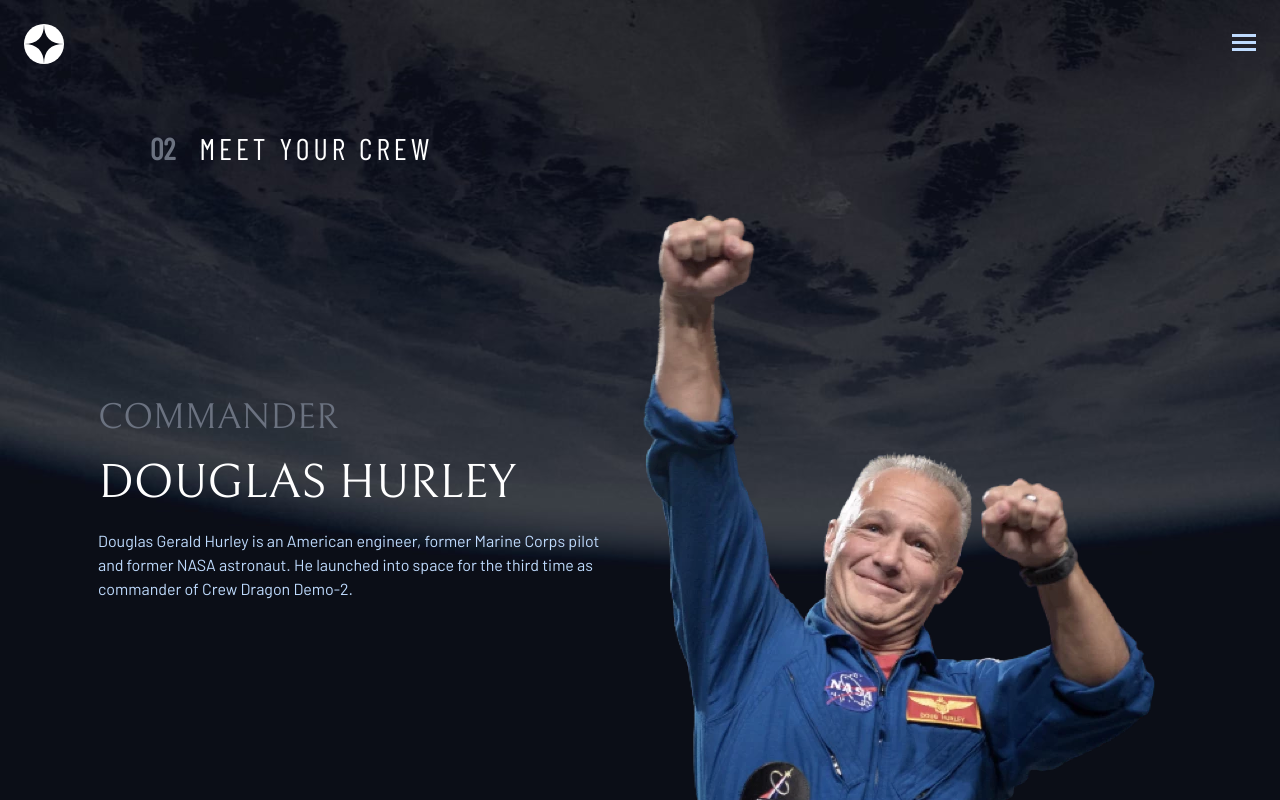
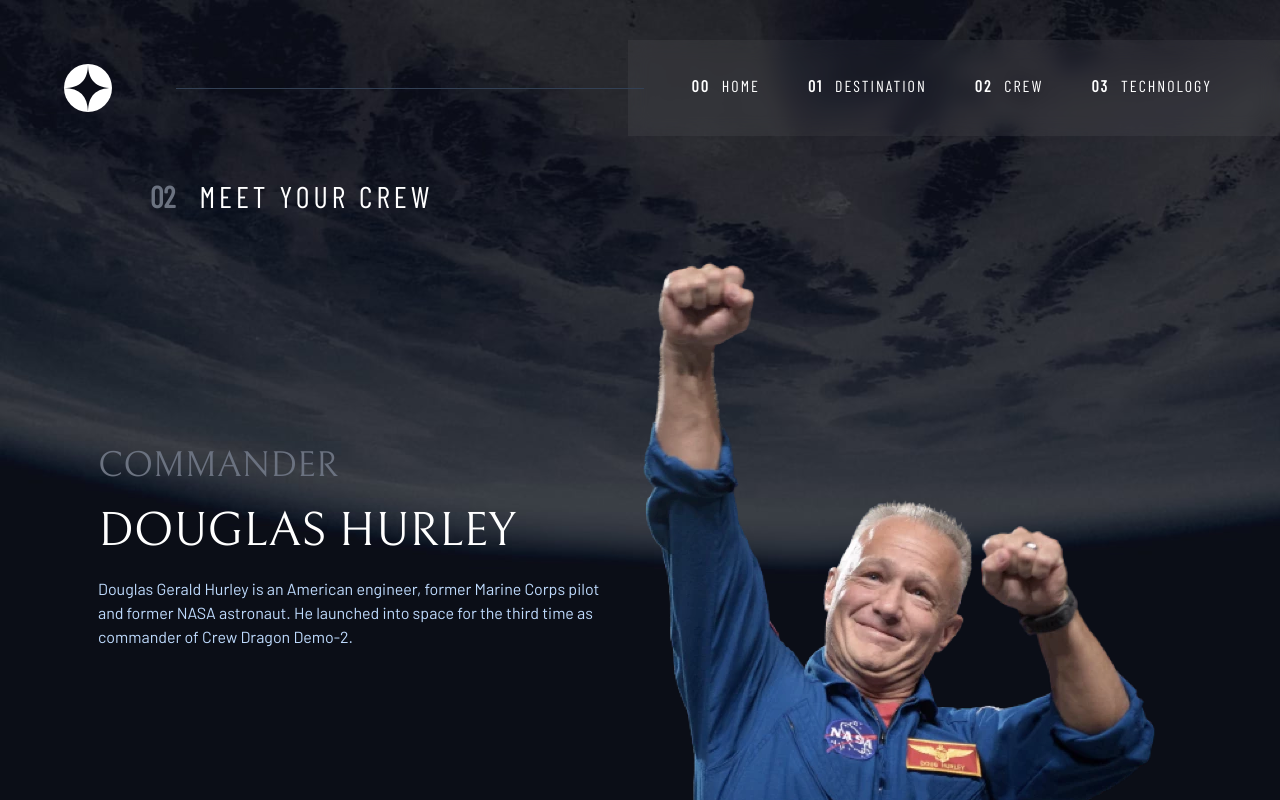
Before and after one commit to craffulz/space-figma-tailwind, a React (Vite) app in the folder space_web/: page /crew in a window 1280 px wide. Shown: the top 800 px of the page. Built offline with nearby package versions, Linux system fonts and the light colour scheme.

Commit message:
Added NavbarPicker

```diff
--- a/space_web/src/components/Navbar.jsx
+++ b/space_web/src/components/Navbar.jsx
@@ -13,7 +13,7 @@ const Navbar = () => {
     /**
      * Logo
      */
-    <div className="flex flex-row w-full h-[136px] pt-[40px] items-center justify-center">
+    <div className="flex flex-row w-full h-[136px] pt-[40px] items-center justify-center overflow-hidden">
       <div
         id="logo"
         className="flex flex-row w-[736px] h-[48px] pl-[64px] gap-[64px] items-center mr-[-8px]"
--- /dev/null
+++ b/space_web/src/components/NavbarPicker.jsx
@@ -0,0 +1,19 @@
+import Navbar from "./Navbar";
+import MobileNavbar from "./MobileNavbar";
+
+import { useState } from "react";
+
+const NavbarPicker = () => {
+  const [width, setWidth] = useState(window.innerWidth);
+  //Function that changes between Navbar
+
+  function handleResize() {
+    setWidth(window.innerWidth);
+
+  }
+  window.addEventListener("resize", handleResize);
+
+  return width > 377 ? <Navbar /> : <MobileNavbar />;
+};
+
+export default NavbarPicker;
--- a/space_web/src/pages/crew.jsx
+++ b/space_web/src/pages/crew.jsx
@@ -1,11 +1,13 @@
+import { ScrollRestoration } from "react-router-dom";
 import Biography from "../components/Biography";
-import MobileNavbar from "../components/MobileNavbar";
+import NavbarPicker from "../components/NavbarPicker";
 
 const crew = () => {
   return (
     <div className="flex flex-col bg-crew_Mobile lg:bg-crew  bg-cover bg-center bg-fixed h-full">
-      <MobileNavbar />
-      <Biography/>
+      <ScrollRestoration/>
+      <NavbarPicker />
+      <Biography />
     </div>
   );
 };
--- a/space_web/src/pages/destination.jsx
+++ b/space_web/src/pages/destination.jsx
@@ -1,9 +1,11 @@
-import Navbar from "../components/Navbar";
+import { ScrollRestoration } from "react-router-dom";
+import NavbarPicker from "../components/NavbarPicker";
 import World from "../components/World";
 const destination = () => {
   return (
     <div className="flex flex-col bg-destination bg-fixed bg-cover  h-full w-full overflow-hidden">
-      <Navbar />
+      <ScrollRestoration/>
+      <NavbarPicker />
       <World />
     </div>
   );
--- a/space_web/src/pages/home.jsx
+++ b/space_web/src/pages/home.jsx
@@ -1,10 +1,13 @@
-import Navbar from "../components/Navbar";
+import NavbarPicker from "../components/NavbarPicker";
 import Hero from "../components/Hero";
-import '../index.css'
+import { ScrollRestoration } from "react-router-dom";
+import "../index.css";
+
 const home = () => {
   return (
     <div className="flex flex-col bg-home bg-fixed bg-cover bg-center h-full">
-      <Navbar />
+      <ScrollRestoration />
+      <NavbarPicker />
       <Hero />
     </div>
   );
--- a/space_web/src/pages/technology.jsx
+++ b/space_web/src/pages/technology.jsx
@@ -1,13 +1,15 @@
-import MobileNavbar from "../components/MobileNavbar"
-import Vehicles from "../components/Vehicles"
+import { ScrollRestoration } from "react-router-dom";
+import NavbarPicker from "../components/NavbarPicker";
+import Vehicles from "../components/Vehicles";
 
 const technology = () => {
   return (
     <div className="flex flex-col bg-technology bg-fixed bg-cover bg-center h-full">
-      <MobileNavbar/>
-      <Vehicles/>
+      <ScrollRestoration/>
+      <NavbarPicker />
+      <Vehicles />
     </div>
-  )
-}
+  );
+};
 
-export default technology
+export default technology;
```
